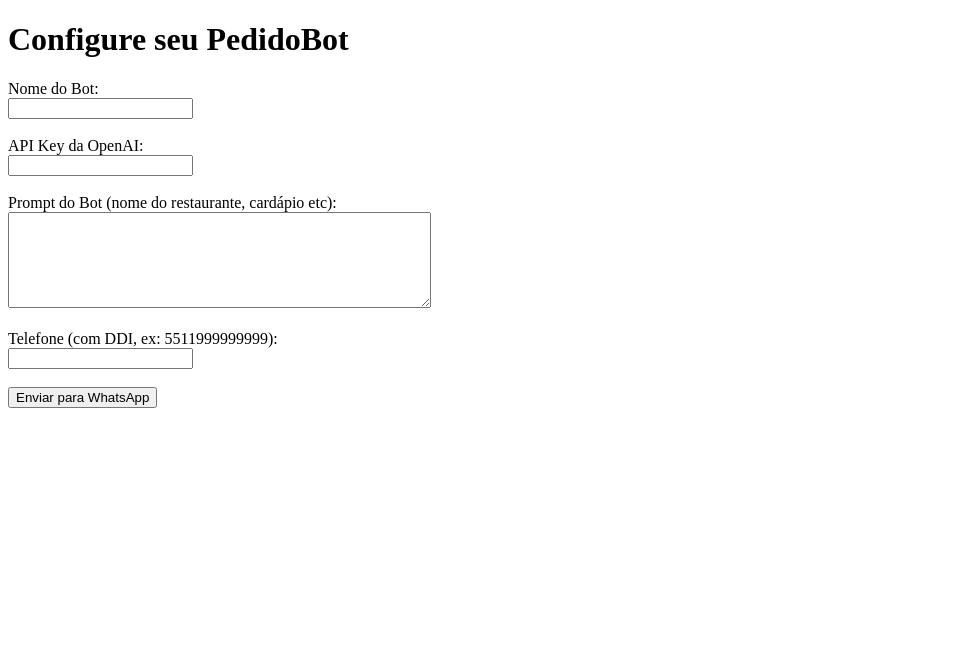
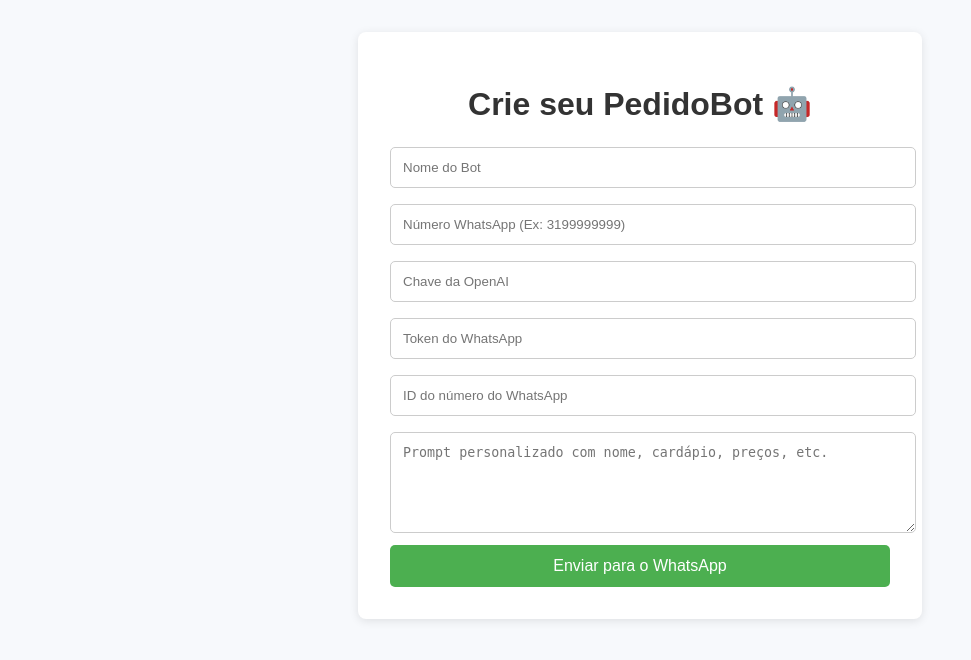
Before and after one commit to rubensagf1/pedidosbot, a Flask app: page / in a window 1280 px wide. Shown: the top 660 px of the page, without its empty margins (0-971 px from the left). Run offline with Flask 3, Linux system fonts and the light colour scheme.

Commit message:
Script v2 PedidosBot

```diff
--- a/templates/app.py
+++ b/templates/app.py
@@ -1,31 +1,47 @@
-# app.py
-from flask import Flask, render_template, request, redirect, url_for
-from ai_engine import get_ai_response
-from whatsapp_api import send_whatsapp_message
 import os
-from dotenv import load_dotenv
-
-load_dotenv()
+from flask import Flask, request, render_template
+from openai import OpenAI
+import requests
 
 app = Flask(__name__)
 
-@app.route("/", methods=["GET", "POST"])
+@app.route('/', methods=['GET', 'POST'])
 def index():
-    if request.method == "POST":
-        bot_name = request.form["bot_name"]
-        api_key = request.form["api_key"]
-        prompt = request.form["prompt"]
-        phone_number = request.form["phone_number"]
+    if request.method == 'POST':
+        bot_name = request.form['bot_name']
+        phone_number = request.form['phone_number']
+        prompt = request.form['prompt']
+        openai_key = request.form['openai_key']
+        whatsapp_token = request.form['whatsapp_token']
+        whatsapp_phone_id = request.form['whatsapp_phone_id']
 
-        # Get AI response (welcome message)
-        response = get_ai_response(prompt, api_key)
+        full_number = f"55{phone_number}"
 
-        # Send message via WhatsApp
-        send_whatsapp_message(phone_number, response)
+        client = OpenAI(api_key=openai_key)
 
-        return render_template("index.html", success=True, response=response)
+        response = client.chat.completions.create(
+            model="gpt-3.5-turbo",
+            messages=[
+                {"role": "system", "content": prompt},
+                {"role": "user", "content": "Olá! Gostaria de ver o cardápio."}
+            ]
+        )
 
-    return render_template("index.html", success=False)
+        message_text = response.choices[0].message.content
 
-if __name__ == "__main__":
-    app.run(debug=True)
+        url = f"https://graph.facebook.com/v18.0/{whatsapp_phone_id}/messages"
+        headers = {
+            "Authorization": f"Bearer {whatsapp_token}",
+            "Content-Type": "application/json"
+        }
+        data = {
+            "messaging_product": "whatsapp",
+            "to": full_number,
+            "type": "text",
+            "text": {"body": message_text}
+        }
+        requests.post(url, headers=headers, json=data)
+
+        return render_template('index.html', success=True)
+
+    return render_template('index.html', success=False)
--- a/templates/index.html
+++ b/templates/index.html
@@ -1,29 +1,70 @@
 <!DOCTYPE html>
-<html lang="pt-BR">
+<html lang="pt-br">
 <head>
-    <meta charset="UTF-8">
-    <title>PedidoBot</title>
+  <meta charset="UTF-8" />
+  <meta name="viewport" content="width=device-width, initial-scale=1.0" />
+  <title>PedidoBot</title>
+  <style>
+    body {
+      font-family: Arial, sans-serif;
+      background-color: #f7f9fc;
+      margin: 0;
+      padding: 2rem;
+      display: flex;
+      justify-content: center;
+    }
+    .container {
+      background: white;
+      padding: 2rem;
+      border-radius: 8px;
+      width: 100%;
+      max-width: 500px;
+      box-shadow: 0 2px 10px rgba(0,0,0,0.1);
+    }
+    h1 {
+      text-align: center;
+      margin-bottom: 1rem;
+      color: #333;
+    }
+    input, textarea {
+      width: 100%;
+      padding: 0.75rem;
+      margin: 0.5rem 0;
+      border: 1px solid #ccc;
+      border-radius: 5px;
+    }
+    button {
+      width: 100%;
+      padding: 0.75rem;
+      background-color: #4caf50;
+      color: white;
+      border: none;
+      border-radius: 5px;
+      font-size: 1rem;
+      cursor: pointer;
+    }
+    .success {
+      margin-top: 1rem;
+      color: green;
+      text-align: center;
+    }
+  </style>
 </head>
 <body>
-    <h1>Configure seu PedidoBot</h1>
+  <div class="container">
+    <h1>Crie seu PedidoBot 🤖</h1>
     <form method="POST">
-        <label>Nome do Bot:</label><br>
-        <input type="text" name="bot_name" required><br><br>
-
-        <label>API Key da OpenAI:</label><br>
-        <input type="text" name="api_key" required><br><br>
-
-        <label>Prompt do Bot (nome do restaurante, cardápio etc):</label><br>
-        <textarea name="prompt" rows="6" cols="50" required></textarea><br><br>
-
-        <label>Telefone (com DDI, ex: 5511999999999):</label><br>
-        <input type="text" name="phone_number" required><br><br>
-
-        <button type="submit">Enviar para WhatsApp</button>
+      <input type="text" name="bot_name" placeholder="Nome do Bot" required />
+      <input type="text" name="phone_number" placeholder="Número WhatsApp (Ex: 3199999999)" required />
+      <input type="text" name="openai_key" placeholder="Chave da OpenAI" required />
+      <input type="text" name="whatsapp_token" placeholder="Token do WhatsApp" required />
+      <input type="text" name="whatsapp_phone_id" placeholder="ID do número do WhatsApp" required />
+      <textarea name="prompt" rows="5" placeholder="Prompt personalizado com nome, cardápio, preços, etc." required></textarea>
+      <button type="submit">Enviar para o WhatsApp</button>
     </form>
-
     {% if success %}
-        <p><strong>Mensagem enviada:</strong> {{ response }}</p>
+      <div class="success">Mensagem enviada com sucesso!</div>
     {% endif %}
+  </div>
 </body>
 </html>
```
